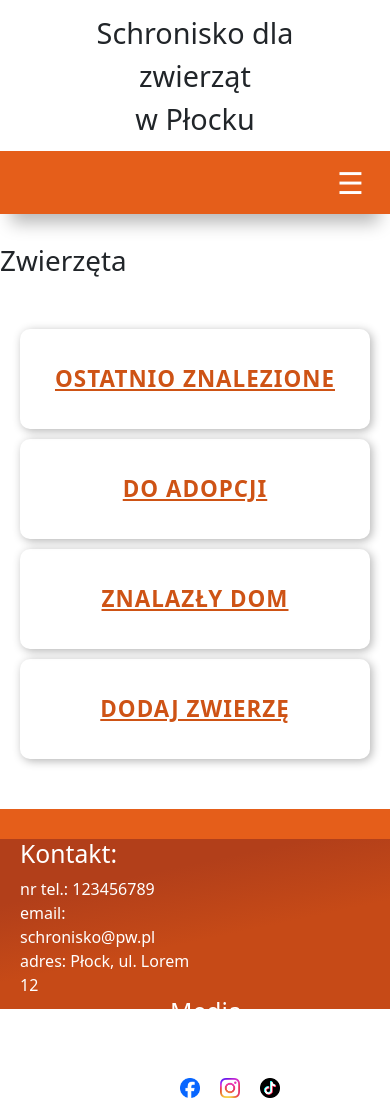
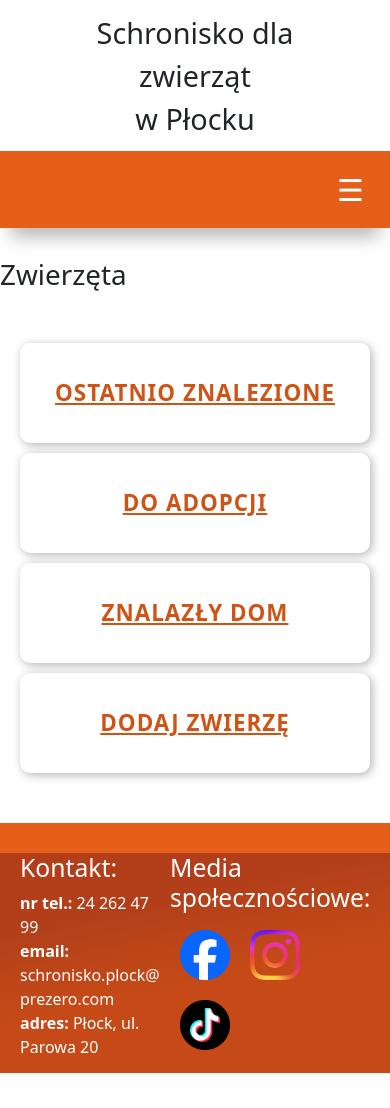
Before and after one commit to XCezor/Schronisko, a Flask app: page /zwierzeta in a window 390 px wide. Shown: the part 224-1332 px from the top of the page. After the commit the page ends 1297 px from the top, so only its background shows below. Run offline with Flask 3, Linux system fonts and the light colour scheme; some libraries are stand-ins or nearby versions.

Commit message:
Statyczny navbar, poprawa stopki i mediów społecznościowych.

```diff
--- a/static/css/main.css
+++ b/static/css/main.css
@@ -43,7 +43,7 @@
 }
 
 
-.navbar {
+nav {
     background-color: #e55e1a;
     padding: 15px 20px;
     display: flex;
@@ -71,7 +71,7 @@
 .nav-links {
     list-style: none;
     padding: 8px 8px;
-    margin: 10px 10px;
+    margin: 3px 10px;
     display: flex;
     gap: 12px;
     transition: max-height 0.3s ease;
@@ -151,135 +151,14 @@
     }
   }
 
-/*
-#nav
-{
-    width: 100%;
-    padding: 10px 0;
-    background-color: #e55e1a;
-    text-align: center;
-    border-top: 1px solid #751b1b;
-    border-bottom: 1px solid #751b1b;
-}
-
-#nav ol
-{
-    padding: 0;
-    margin: 0;
-    list-style-type: none;
-    font-size: 18px;
-    height: 35px;
-    line-height: 200%;
-    display: inline-block;
-    font-family: "Outfit", serif;
-    font-optical-sizing: auto;
-    font-weight: 800;
-    font-style: normal;
-}
-
-#nav ol a
-{
-    color: #ffffff;
-    text-decoration: none;
-    display: block;
-
-}
-
-#nav ol > li
-{
-    float: left;
-    width: 150px;
-    height: 40px;
-    border-right: 1px dashed #751b1b;
-}
-
-#nav ol > li:first-child
-{
-    border-left: 1px dashed #751b1b;
-}
-
-#nav ol > li:hover
-{
-    background-color: #b1341e;
-}
-
-#nav ol > li:hover > a
-{
-    color: #ffb482;
-}
-
-#nav ol > li > ul
-{
-    list-style-type: none;
-    padding: 0;
-    margin: 0;
-    height: 40px;
-    display: none;
-}
-
-#nav ol > li > ul > li
-{
-    background-color: #f1603b;
-    position: relative;
-    z-index: 100;
-    border-top: 1px dashed #751b1b;
-}
-
-#nav ol > li > ul > li a
-{
-    color:#fdf2d2;
-}
-
-#nav ol > li:hover > ul
-{
-    display: block;
-}
-
-#nav ol > li > ul > li:hover
-{
-    background-color: #ff935c;
-}
-
-#nav ol > li > ul > li:hover > a
-{
-    color: #b1341e;
-}
-
-
-.sidebar
-{
-    border: 2px solid red;
-    position: fixed;
-    top: 0;
-    right: 0;
-    height: 100vh;
-    width: 250px;
-    z-index: 999;
-    background-color: #e55e1a;
-    backdrop-filter: blur(10px);
-    box-shadow: -10px 0 10px rgba(0,0,0,0.1);
-    display: block;
-    flex-direction: column;
-    align-items: flex-start;
-    justify-content: flex-start;
-}
-
-.sidebar li{
-    width: 100%;
-}
-
-.sidebar a{
-    width:100%;
-}
-*/
-
 .sticky
 {
     width: 100%;
     position: fixed;
     left: 0;
     top: 0;
-    z-index: 100;
+    z-index: 9999;
+    padding: 0px 5px;
 }
 
 #content
@@ -305,7 +184,7 @@
 #footer
 {
     width: 100%;
-    height: 200px;
+    height: 250px;
     padding: 0 20px;
     text-align: center;
     /* background-color: #b23f1a; */
@@ -317,9 +196,11 @@
 
 .contact
 {
-    width: 50%;
+    width: clamp(35%, 40%, 50%);
+    height: auto;
     text-align: left;
     float: left;
+    word-wrap: break-word;
 }
 
 .socials
@@ -332,8 +213,8 @@
 
 .facebook
 {
-    width: 10%;
-    height: 10%;
+    width: 50px;
+    height: 50px;
     margin: 10px;
     text-align: center;
     float: left;
@@ -345,16 +226,17 @@
     height: 100%;
 }
 
-.facebook:hover
+.facebook img:hover
 {
-    background-color: #ffffff28;
+    width: 60px;
+    height: 60px;
     border-radius: 100%;
 }
 
 .instagram
 {
-    width: 10%;
-    height: 10%;
+    width: 50px;
+    height: 50px;
     margin: 10px;
     text-align: center;
     float: left;
@@ -366,16 +248,17 @@
     height: 100%;
 }
 
-.instagram:hover
+.instagram img:hover
 {
-    background-color: #ffffff28;
+    width: 60px;
+    height: 60px;
     border-radius: 10%;
 }
 
 .tiktok
 {
-    width: 10%;
-    height: 10%;
+    width: 50px;
+    height: 50px;
     margin: 10px;
     text-align: center;
     float: left;
@@ -387,8 +270,11 @@
     height: 100%;
 }
 
-.tiktok:hover
+.tiktok img:hover
 {
-    background-color: #ffffff28;
+    width: 60px;
+    height: 60px;
     border-radius: 100%;
 }
+
+/* #ffffff28 */
--- a/templates/base.html
+++ b/templates/base.html
@@ -28,7 +28,7 @@
                 <div style="clear: both"></div>
             </div>
         </div>
-        <nav class="navbar">
+        <nav>
             <ul class="nav-links">
                 <li><a href="{{ url_for('home') }}">Strona główna</a></li>
                 <li><a href="{{ url_for('posts') }}">Aktualności</a></li>
@@ -112,9 +112,9 @@
         <div id="footer">
             <div class="contact">
                 <h2>Kontakt:</h2>
-                nr tel.: 123456789 <br>
-                email: schronisko@pw.pl <br>
-                adres: Płock, ul. Lorem 12 <br>
+                <strong>nr tel.:</strong> 24 262 47 99 <br>
+                <strong>email:</strong> schronisko.plock@prezero.com <br>
+                <strong>adres:</strong> Płock, ul. Parowa 20 <br>
             </div>
             <div class="socials">
                 <h2>Media społecznościowe:</h2>
@@ -160,15 +160,15 @@
     <script>
 
         $(document).ready(function() {
-        var NavY = $('.nav').offset().top;
+        var NavY = $('nav').offset().top;
 
         var stickyNav = function(){
         var ScrollY = $(window).scrollTop();
 
         if (ScrollY > NavY) {
-            $('.nav').addClass('sticky');
+            $('nav').addClass('sticky');
         } else {
-            $('.nav').removeClass('sticky');
+            $('nav').removeClass('sticky');
         }
         };
 
```
